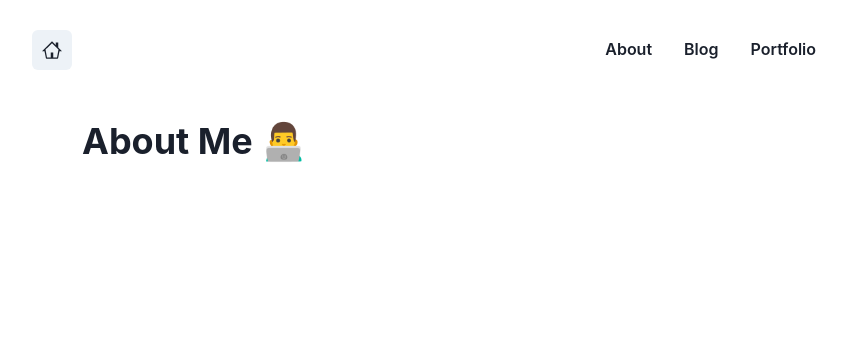
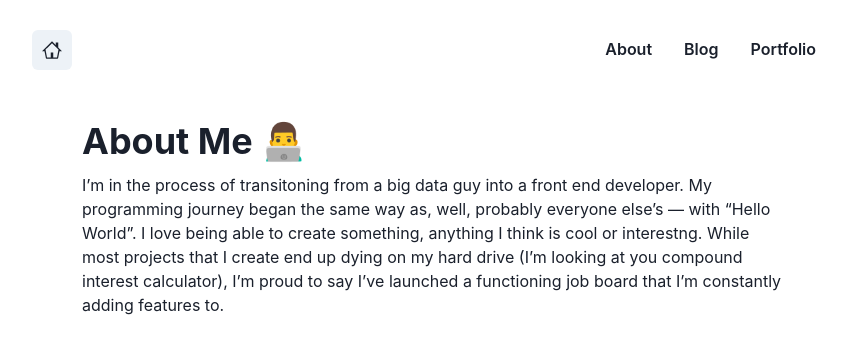
Before and after one commit to ashannon828/my-dev-blog, a Next.js app: page /about in a window 1280 px wide. Shown: the top 354 px of the page, without its empty margins (208-1055 px from the left). Built offline with nearby package versions, Linux system fonts and the light colour scheme.

Commit message:
Added about countent

```diff
--- a/pages/about.js
+++ b/pages/about.js
@@ -1,11 +1,20 @@
 import React from 'react';
-import { Heading } from '@chakra-ui/react';
+import { Heading, Text } from '@chakra-ui/react';
 import Layout from '../components/layout/Layout';
 
 function about() {
   return (
     <Layout>
       <Heading>About Me 👨‍💻</Heading>
+      <Text pt="10px">
+        I’m in the process of transitoning from a big data guy into a front end
+        developer. My programming journey began the same way as, well, probably
+        everyone else’s — with “Hello World”. I love being able to create
+        something, anything I think is cool or interestng. While most projects
+        that I create end up dying on my hard drive (I’m looking at you compound
+        interest calculator), I’m proud to say I’ve launched a functioning job
+        board that I’m constantly adding features to.
+      </Text>
     </Layout>
   );
 }
--- a/pages/portfolio.js
+++ b/pages/portfolio.js
@@ -1,5 +1,5 @@
 import React from 'react';
-import { Heading } from '@chakra-ui/react';
+import { Heading, Text } from '@chakra-ui/react';
 import Layout from '../components/layout/Layout';
 
 function portfolio() {
```
